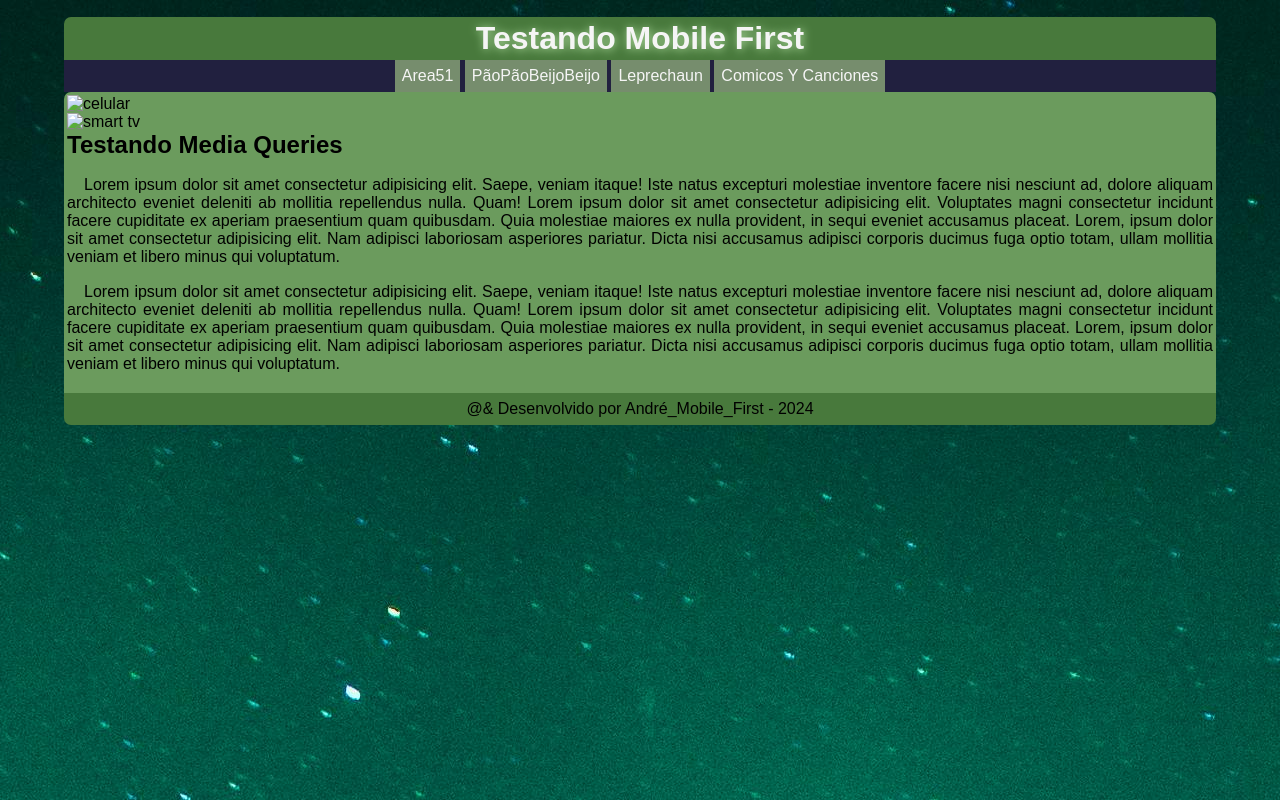
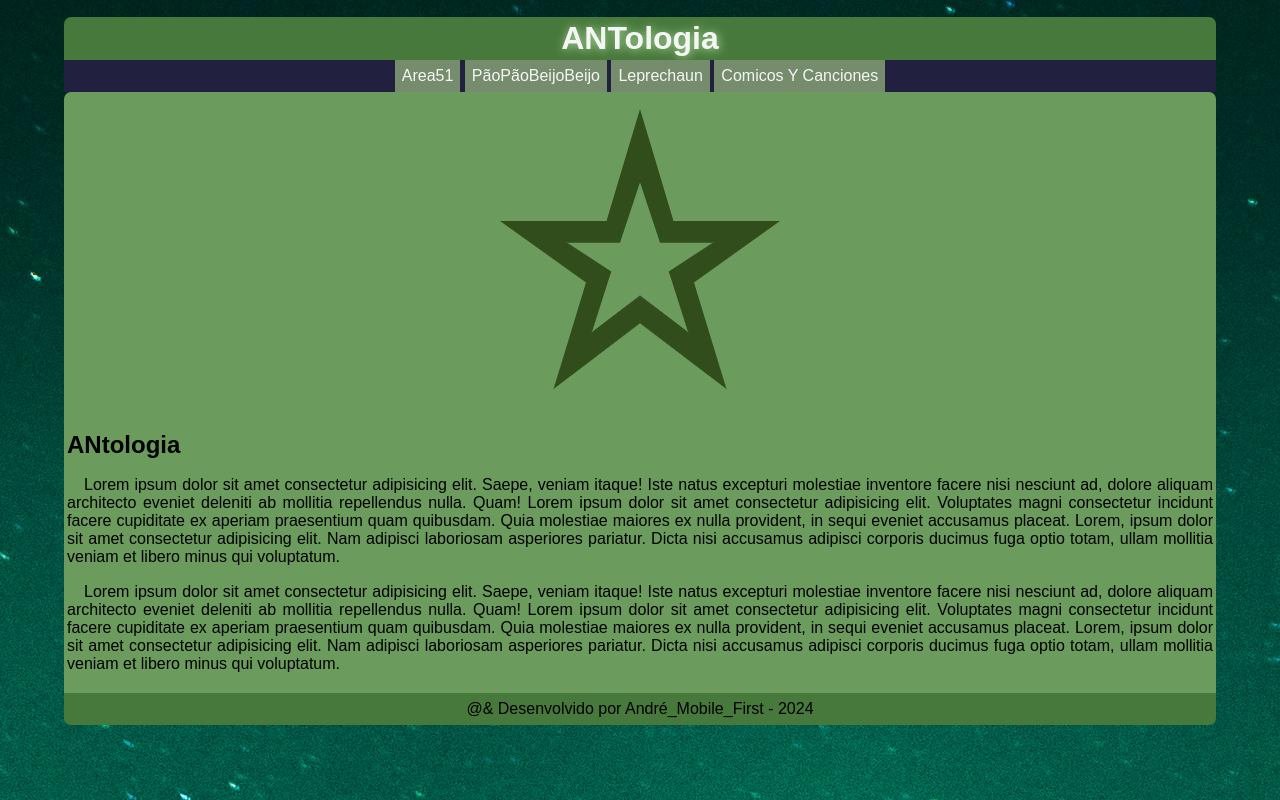
Before and after one commit to dehferrz220/fund_javascript, a plain HTML site: page dinxer.html in a window 1280 px wide. Drawn offline with nearby package versions, Linux system fonts and the light colour scheme.

Commit message:
Add files via upload
novas configurações com atualizações

```diff
--- a/dinxer.html
+++ b/dinxer.html
@@ -4,9 +4,9 @@
     <meta charset="UTF-8">
     <meta name="viewport" content="width=device-width, initial-scale=1.0">
 
-    <title>André_Mobile_First</title>
+    <title>ANtologia</title>
 
-    <link rel="shortcut icon" href="./assets/favicon.png" type="image/x-icon">
+    <link rel="shortcut icon" href="/assets/favicon.png" type="image/x-icon">
     <link rel="stylesheet" href="./assets/css/stylemobile.css">
     <link rel="stylesheet"
         href="https://fonts.googleapis.com/css2?family=Material+Symbols+Outlined:opsz,wght,FILL,GRAD@24,400,0,0" />
@@ -18,7 +18,7 @@
         menu
     </span>
 
-<h1>Testando Mobile First</h1>
+<h1>ANTologia</h1>
 
 </header>
 
@@ -34,20 +34,21 @@
 
  </menu>
 
-</nav>
 
     <main>
-        <img src="assets/icon-phone.png" alt="celular" id=" mobile">
+        <img src="assets/icon-song.png" alt="teste com celular" id="mobile">
 
-        <img src="assets/icon-tablet.png" alt="tablet" id="tablet">
+        <img src="assets/icon-movies.png" alt="teste com celular" id="tablet">
 
-        <img src="assets/icon-pc.png" alt="desktop" id="pc">
+        <img src="assets/icon-headphones.png" alt="versão impressora" id="print">
 
-        <img src="assets/icon-tv.png" alt="smart tv" id="smart tv">
+        <img src="assets/icon-basketball.png" alt="teste com desktop" id="pc">
+
+        <img src="assets/icon-myself.png" alt="teste com smart tv" id="tv">
 
 
  <article>
-   <h2>Testando Media Queries </h2>
+   <h2>ANtologia</h2>
   <p>
     Lorem ipsum dolor sit amet consectetur adipisicing elit. Saepe, veniam itaque! Iste
     natus excepturi molestiae
@@ -85,12 +86,10 @@
 
 </main>
 
-</div>
 <footer><p> @& Desenvolvido por André_Mobile_First - 2024</p></footer>
 
-<script src="/assets/js/scriptmq">
+<script src="./assets/js/scriptmq.js"></script>
 
-</script>
 
 </body>
 
```
Also changed, not shown: bazinga.html (+11 -12 lines), index.html (+0 -1 lines), inxs.html (+11 -12 lines).
